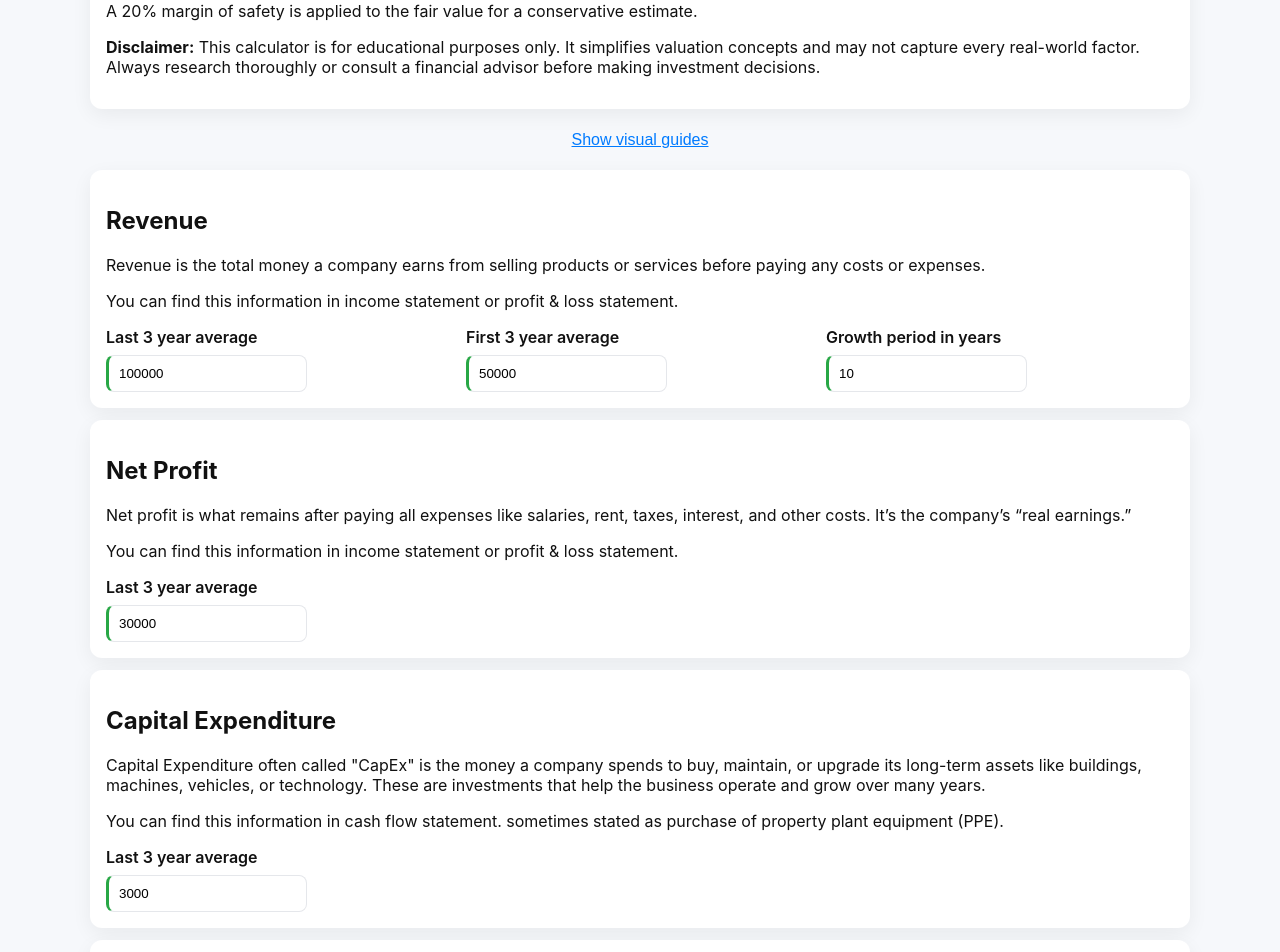
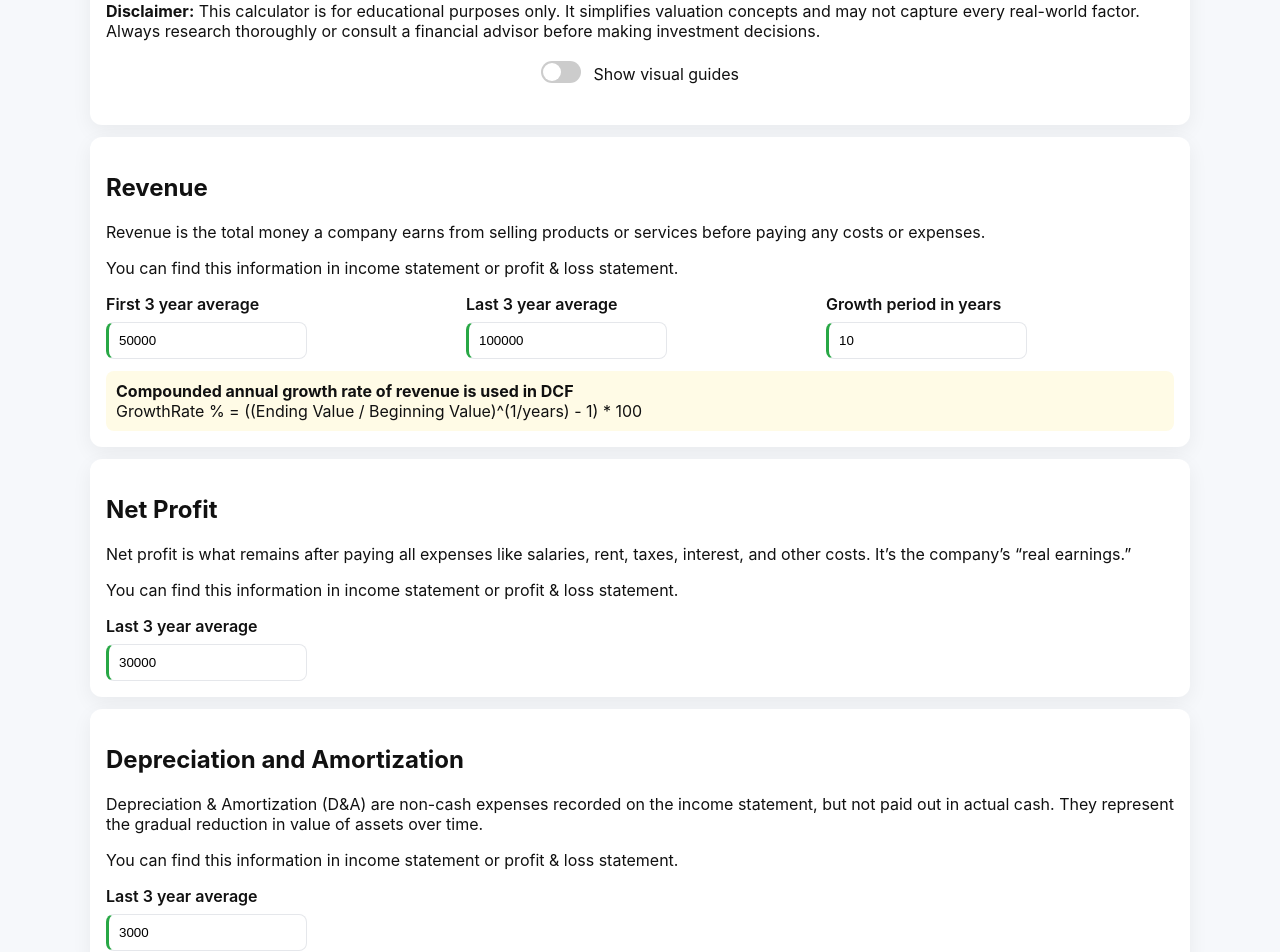
Before and after one commit to vigneshsn/dcf-stock-valuation, an Angular app: page / in a window 1280 px wide. Shown: the part 1340-2292 px from the top of the page. Built offline with nearby package versions, Linux system fonts and the light colour scheme.

Commit message:
minor ui improvements

```diff
--- a/src/app/dcf-calculator/dcf-calculator.component.css
+++ b/src/app/dcf-calculator/dcf-calculator.component.css
@@ -161,34 +161,6 @@ input:required:invalid {
     border-radius: 8px;
 }
 
-.table-container {
-    margin: 20px 0;
-    overflow-x: auto;
-}
-
-.projections-table {
-    width: 100%;
-    border-collapse: collapse;
-    margin: 10px 0;
-    background: white;
-    border-radius: 8px;
-    overflow: hidden;
-    box-shadow: 0 2px 4px rgba(0,0,0,0.1);
-}
-
-.projections-table th,
-.projections-table td {
-    padding: 12px;
-    text-align: right;
-    border-bottom: 1px solid #dee2e6;
-}
-
-.projections-table th {
-    background: #007bff;
-    color: white;
-    font-weight: 600;
-}
-
 .projections-table tbody tr:hover {
     background: #f8f9fa;
 }
@@ -259,3 +231,41 @@ input:required:invalid {
 .projections-table td:last-child {
     width: 80%;
 }
+
+.switch {
+  position: relative;
+  display: inline-block;
+  width: 40px;
+  height: 22px;
+  vertical-align: middle;
+}
+.switch input {
+  opacity: 0;
+  width: 0;
+  height: 0;
+}
+.slider {
+  position: absolute;
+  cursor: pointer;
+  top: 0; left: 0; right: 0; bottom: 0;
+  background-color: #ccc;
+  transition: .2s;
+  border-radius: 22px;
+}
+.slider:before {
+  position: absolute;
+  content: "";
+  height: 18px;
+  width: 18px;
+  left: 2px;
+  bottom: 2px;
+  background-color: white;
+  transition: .2s;
+  border-radius: 50%;
+}
+input:checked + .slider {
+  background-color: #2196F3;
+}
+input:checked + .slider:before {
+  transform: translateX(18px);
+}
--- a/src/app/dcf-calculator/dcf-calculator.component.html
+++ b/src/app/dcf-calculator/dcf-calculator.component.html
@@ -84,20 +84,22 @@
             buy only if the current market price is <strong>20–30% below</strong> your estimated value.
             This cushions you against forecast errors and market volatility.
         </p>
-        <p>A 20% margin of safety is applied to the fair value for a conservative estimate.</p>
         <p>
             <strong>Disclaimer:</strong> This calculator is for educational purposes only.
             It simplifies valuation concepts and may not capture every real-world factor.
             Always research thoroughly or consult a financial advisor before making investment decisions.
         </p>
+        <div class="guide-toggle">
+            <label class="switch">
+                <input type="checkbox" [(ngModel)]="showGuides" />
+                <span class="slider"></span>
+            </label>
+            <span style="margin-left: 0.5rem;">
+                {{ showGuides ? 'Hide visual guides' : 'Show visual guides' }}
+            </span>
+        </div>
     </div>
 
-</div>
-
-<div class="guide-toggle">
-    <button class="btn-link" (click)="toggleGuides()">
-        {{ showGuides ? 'Hide visual guides' : 'Show visual guides' }}
-    </button>
 </div>
 
 <!-- Revenue Card -->
@@ -107,12 +109,12 @@
     <p>You can find this information in income statement or profit & loss statement.</p>
     <div class="row">
         <div class="col">
+            <label>First 3 year average</label>
+            <input type="number" [(ngModel)]="revenueLeastRecentAvg" (ngModelChange)="calculateGrowthRate()" required/>
+        </div>
+        <div class="col">
             <label>Last 3 year average</label>
             <input type="number" [(ngModel)]="revenueMostRecentAvg" (ngModelChange)="calculateGrowthRate()" required/>
-        </div>
-        <div class="col">
-            <label>First 3 year average</label>
-            <input type="number" [(ngModel)]="revenueLeastRecentAvg" (ngModelChange)="calculateGrowthRate()" required/>
         </div>
         <div class="col">
             <label>Growth period in years</label>
@@ -120,6 +122,11 @@
         </div>
     </div>
     <img *ngIf="showGuides"  src="assets/images/revenue.png" alt="Revenue" class="card-image">
+
+    <div class="note">
+        <strong>Compounded annual growth rate of revenue is used in DCF</strong><br>
+        GrowthRate % = ((Ending Value / Beginning Value)^(1/years) - 1) * 100
+    </div>
 </div>
 
 <!-- Net Profit Card -->
@@ -136,6 +143,21 @@
     <img *ngIf="showGuides"  src="assets/images/profit.png" alt="profit" class="card-image">
 </div>
 
+<!-- Non-Cash Expenditure Card -->
+<div class="card">
+    <h2>Depreciation and Amortization </h2>
+    <p>Depreciation & Amortization (D&A) are non-cash expenses recorded on the income statement, but not paid out in actual cash. They represent the gradual reduction in value of assets over time.</p>
+    <p>You can find this information in income statement or profit & loss statement.</p>
+    <div class="row">
+        <div class="col">
+            <label>Last 3 year average</label>
+            <input type="number" [(ngModel)]="nonCashExAverage" required/>
+        </div>
+    </div>
+    <img *ngIf="showGuides"  src="assets/images/d&a.png" alt="non-cash expense" class="card-image">
+</div>
+
+
 <!-- Capital Expenditure Card -->
 <div class="card">
     <h2>Capital Expenditure</h2>
@@ -148,20 +170,6 @@
         </div>
     </div>
     <img *ngIf="showGuides"  src="assets/images/capex.png" alt="capex" class="card-image">
-</div>
-
-<!-- Non-Cash Expenditure Card -->
-<div class="card">
-    <h2>Depreciation and Amortization </h2>
-    <p>Depreciation & Amortization (D&A) are non-cash expenses recorded on the income statement, but not paid out in actual cash. They represent the gradual reduction in value of assets over time.</p>
-    <p>You can find this information in income statement or profit & loss statement.</p>
-    <div class="row">
-        <div class="col">
-            <label>Last 3 year average</label>
-            <input type="number" [(ngModel)]="nonCashExAverage" required/>
-        </div>
-    </div>
-    <img *ngIf="showGuides"  src="assets/images/d&a.png" alt="non-cash expense" class="card-image">
 </div>
 
 <div *ngIf="calculationResults" class="results-section">
@@ -198,7 +206,7 @@
 
     <!-- Fair Value Summary -->
     <div class="fair-value-summary">
-        <h4>Fair Value Analysis</h4>
+        <h4>Intrinsic Value Analysis</h4>
         <div class="summary-grid">
             <div class="summary-item">
                 <label>Fair Value per Share:</label>
@@ -209,12 +217,16 @@
                 <span>{{ currentPrice }}</span>
             </div>
             <div class="summary-item" [class]="getValuationClass()">
-                <label>Valuation:</label>
+                <label>Valuation:
+                    <span class="info-icon"
+                          title="margin of safety 20% is applied to intrinsic value to determine if stock is undervalued or overvalued">
+                    ℹ️
+                </span></label>
                 <span>{{ getValuationText() }}</span>
             </div>
         </div>
         <div class="note small">
-            <h4>💡 Tips</h4>
+            <h4>💡 Practical tips</h4>
             <p>
                 DCF results depend on your assumptions. Try three versions —
                 <strong>Optimistic</strong> (higher growth rate),
@@ -232,7 +244,7 @@
 </div>
 
 <div class="card">
-    <h2>Calculate Fair value of stock</h2>
+    <h2>Calculate intrinsic value of stock</h2>
    <div class="row">
        <div class="col">
            <label>
@@ -266,7 +278,7 @@
         </div>
         <div class="col">
             <label>
-                Current Market value
+                Current Market cap
                 <span class="info-icon"
                       title="The total market capitalization of the company (current stock price × number of shares outstanding)">
                     ℹ️
--- a/src/app/dcf-calculator/dcf-calculator.component.ts
+++ b/src/app/dcf-calculator/dcf-calculator.component.ts
@@ -26,13 +26,12 @@ export class DcfCalculatorComponent {
     nonCashExAverage: number = 3000; // millions
     capExAverage = 3000; // millions
 
-
     growthRate = 0; // %
     profitMargin = 0; // %
 
     ownerEarningAverage = 0; // millions
     ownerEarningRate = 0; // %
-    projectionsYears = 5; // years
+    projectionsYears = 10; // years
     projections: any[] = [];
 
     discountRate = 15; // %
@@ -49,10 +48,6 @@ export class DcfCalculatorComponent {
     dcfValue = 0;
 
     constructor(private csv: CsvService, private xlsx: XlsxService) {
-    }
-
-    toggleGuides() {
-        this.showGuides = !this.showGuides;
     }
 
     toDec(x: number) {
@@ -153,7 +148,7 @@ export class DcfCalculatorComponent {
         this.profitMargin = 0;
         this.ownerEarningAverage = 0;
         this.ownerEarningRate = 0;
-        this.projectionsYears = 5;
+        this.projectionsYears = 10;
         this.projections = [];
         this.discountRate = 15;
         this.terminalGrowthRate = 4;
```
Also changed, not shown: 2 other files (tests, documents, lock files or other folders).
